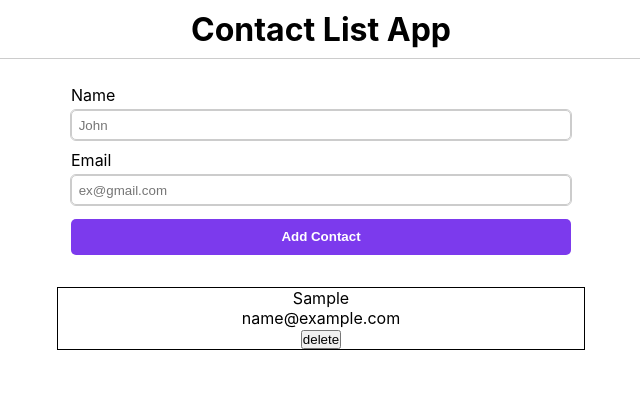
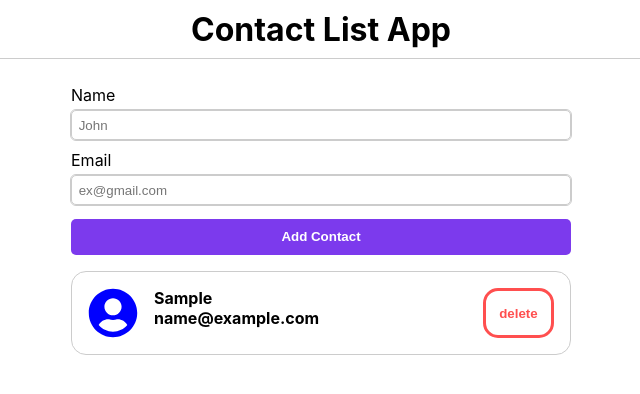
Before and after one commit to Sinac0de/React-Contact-List, a React (Create React App) app: page / in a window 1280 px wide. Both pictures are taken after typing "Sample", "name@example.com" into the empty fields and a click on the button "Add Contact". Shown: the top 394 px of the page, without its empty margins (319-959 px from the left). Built offline with nearby package versions, Linux system fonts and the light colour scheme.

Commit message:
Add to the contact item

```diff
--- a/src/components/ContactList/ContactList.js
+++ b/src/components/ContactList/ContactList.js
@@ -1,4 +1,6 @@
 import styles from "./contactList.module.css";
+import { FaUserCircle } from "react-icons/fa";
+import { IconContext } from "react-icons";
 
 const ContactList = ({ contacts, removeContact }) => {
   return (
@@ -7,9 +9,21 @@ const ContactList = ({ contacts, removeContact }) => {
         const { id, name, email } = contact;
         return (
           <li key={id} className={styles.contact}>
-            <p>{name}</p>
-            <p>{email}</p>
-            <button onClick={() => removeContact(id)}>delete</button>
+            <div className={styles.contactInfo}>
+              <IconContext.Provider value={{ color: "blue", size: "50px" }}>
+                <FaUserCircle />
+              </IconContext.Provider>
+              <div className={styles.contactInfoText}>
+                <p>{name}</p>
+                <p>{email}</p>
+              </div>
+            </div>
+            <button
+              className={styles.removeContactBtn}
+              onClick={() => removeContact(id)}
+            >
+              delete
+            </button>
           </li>
         );
       })}
--- a/src/components/ContactList/contactList.module.css
+++ b/src/components/ContactList/contactList.module.css
@@ -2,13 +2,37 @@
   display: flex;
   flex-direction: column;
   gap: 1em;
-  padding: 1em;
-  max-width: 560px;
+  width: 500px;
   margin: 0 auto;
   margin-top: 1em;
 }
 
 .contact {
   list-style: none;
-  border: 1px solid black;
+  border: 1px solid #ccc;
+  border-radius: 15px;
+  width: 100%;
+  padding: 1em;
+  display: flex;
+  justify-content: space-between;
 }
+
+.contactInfo {
+  display: flex;
+  gap: 1em;
+}
+
+.contactInfoText {
+  text-align: start;
+  font-weight: bold;
+}
+
+.removeContactBtn {
+  border: 3px solid rgb(255, 79, 79);
+  background-color: white;
+  color: rgb(255, 79, 79);
+  cursor: pointer;
+  font-weight: bold;
+  padding: 0.2em 1em;
+  border-radius: 15px;
+}
```
